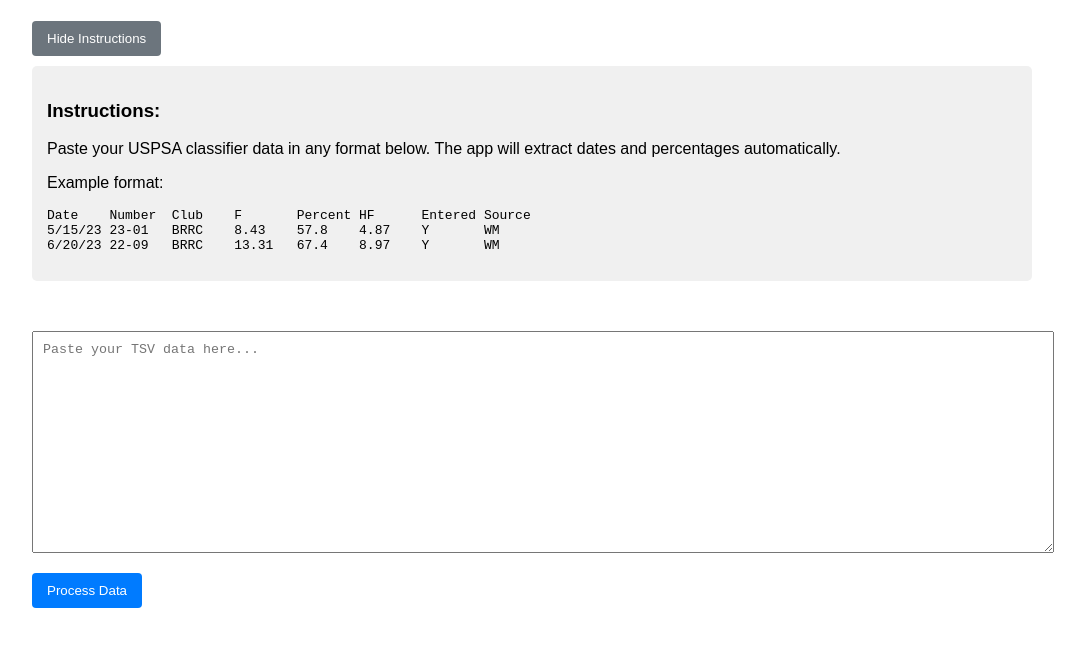
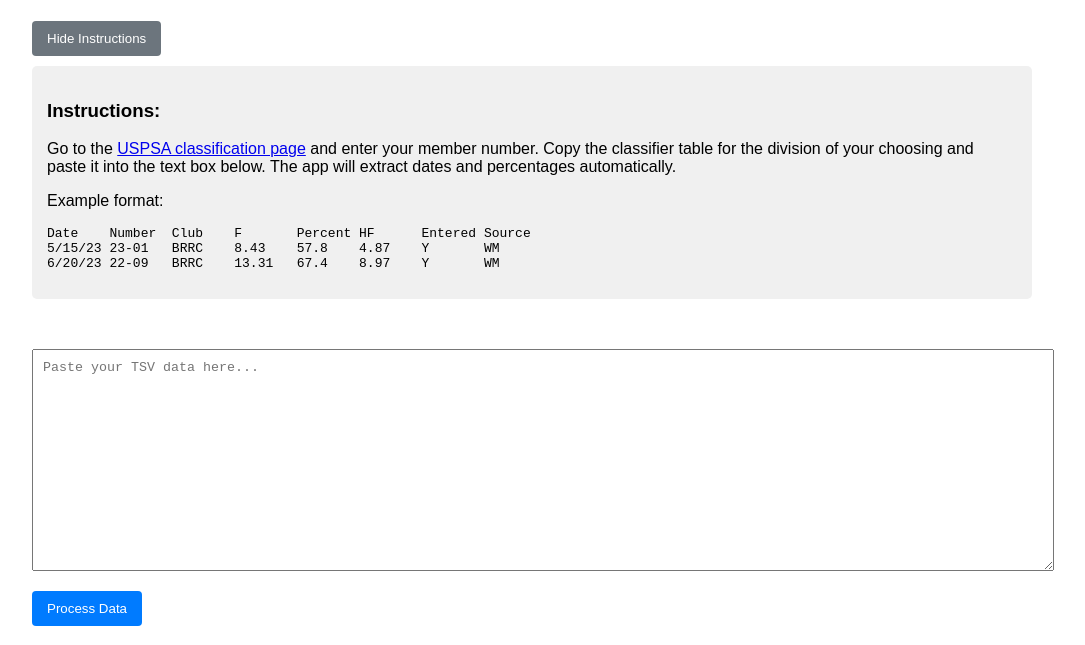
Before and after one commit to uspsaprogress/progress, a website built with webpack: page dist/index.html in a window 1280 px wide. Both pictures are taken after a click on the button "Show Instructions". Shown: the part 99-744 px from the top of the page, without its empty margins (108-1193 px from the left). Built offline with nearby package versions, Linux system fonts and the light colour scheme.

Commit message:
Update instructions to specify what the format is and how to find the data

```diff
--- a/dist/index.html
+++ b/dist/index.html
@@ -89,7 +89,7 @@
             <button id="toggle-instructions" class="toggle-btn">Show Instructions</button>
             <div class="instructions" style="display: none;">
                 <h3>Instructions:</h3>
-                <p>Paste your USPSA classifier data in any format below. The app will extract dates and percentages automatically.</p>
+                <p>Go to the <a href=https://uspsa.org/classification">USPSA classification page</a> and enter your member number. Copy the classifier table for the division of your choosing and paste it into the text box below. The app will extract dates and percentages automatically.</p>
                 <p>Example format:</p>
                 <pre>Date	Number	Club	F	Percent	HF	Entered	Source
 5/15/23	23-01	BRRC	8.43	57.8	4.87	Y	WM
```
